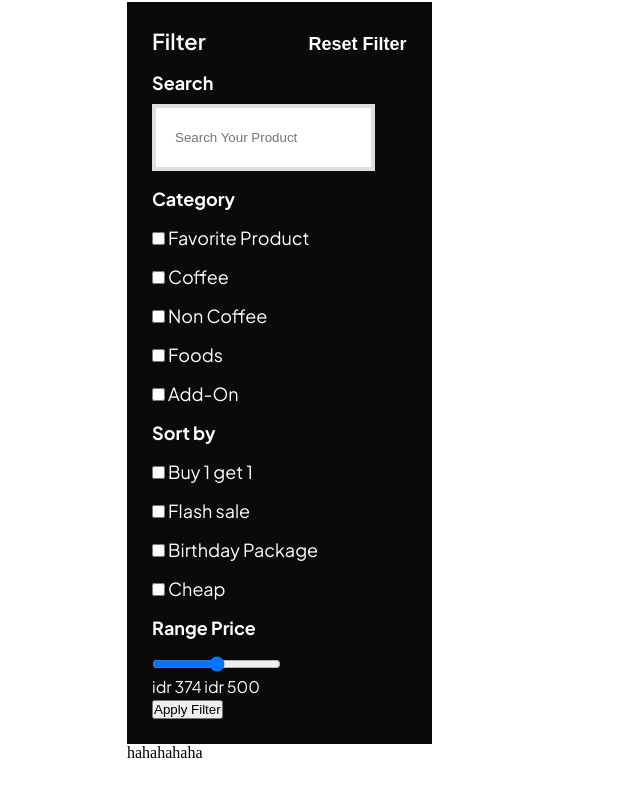
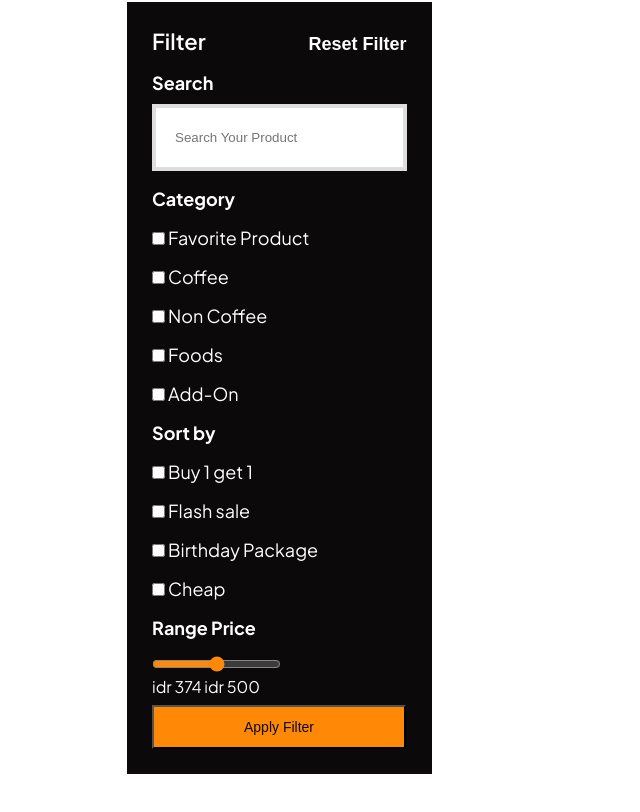
Before and after one commit to adityabastyas/koda-b6-html, a plain HTML site: page pages/products.html in a window 1280 px wide. Shown: the part 838-1650 px from the top of the page, without its empty margins (0-640 px from the left). Drawn offline with Linux system fonts and the light colour scheme.

Commit message:
fix: style form search with styling css

```diff
--- a/pages/products.html
+++ b/pages/products.html
@@ -229,9 +229,6 @@
 
             <button class="apply-btn">Apply Filter</button>
           </form>
-          <section>
-            <span>hahahahaha</span>
-          </section>
         </section>
       </section>
     </main>
--- a/style/products.css
+++ b/style/products.css
@@ -220,6 +220,7 @@ img.img-grup {
 section.products {
   margin-top: 25px;
   margin-left: 127px;
+  display: inline-block;
 }
 
 h2.product-title {
@@ -270,6 +271,7 @@ input.search-box {
   border: 4px solid #dedede;
   margin-top: 10px;
   margin-bottom: 16px;
+  width: 100%;
 }
 
 .sub-title {
@@ -289,3 +291,16 @@ input.corange-checkheckbox {
   border-radius: 8px;
   background: none;
 }
+
+.range-slider {
+  accent-color: #ff8906;
+}
+
+.apply-btn {
+  background-color: #ff8906;
+  color: #0b0909;
+  font-weight: 500;
+  font-size: 14px;
+  padding: 12px 90px;
+  margin-top: 8px;
+}
```
